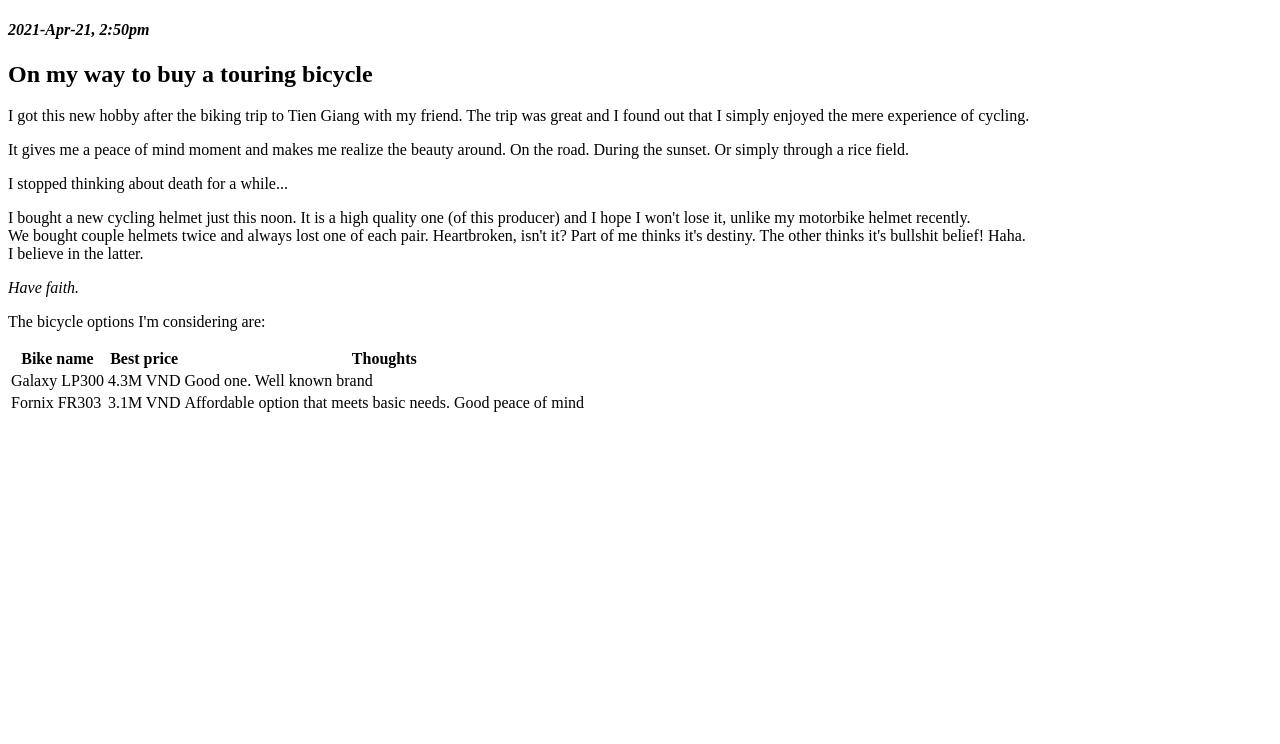
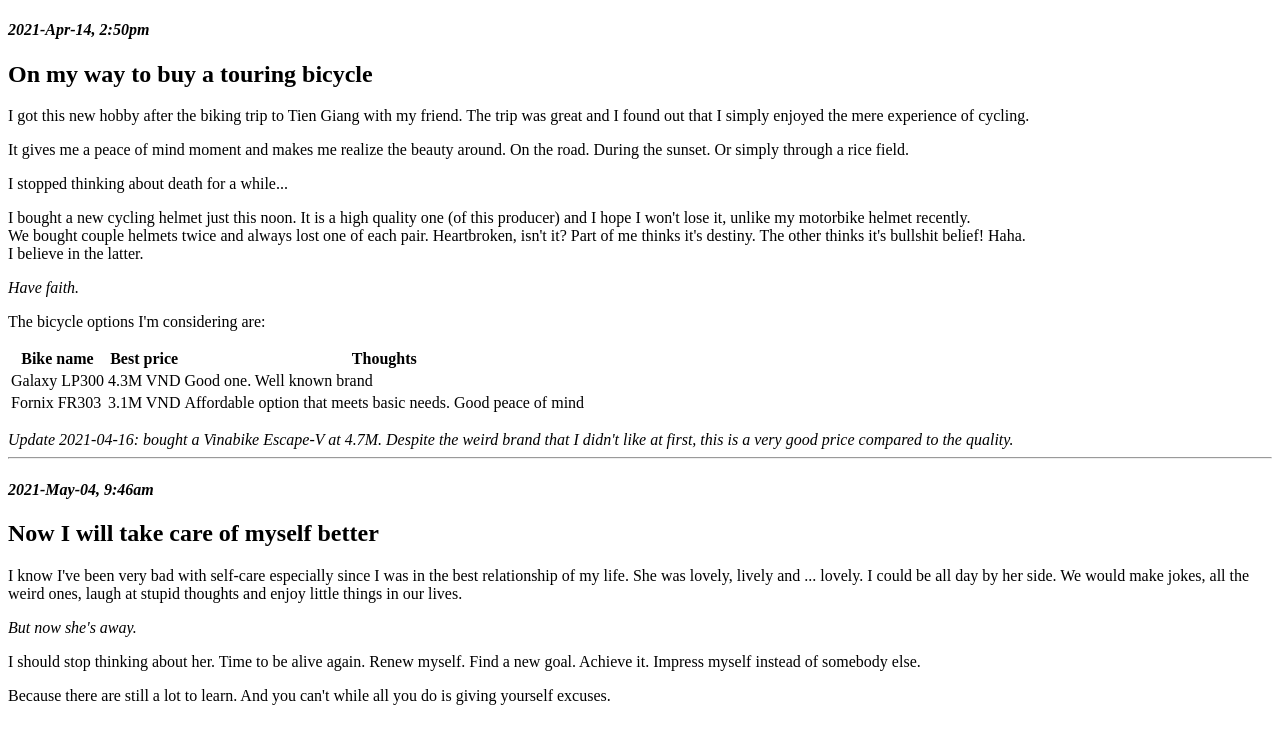
Before and after one commit to vespadini/first-page, a plain HTML site: page Blog.html in a window 1280 px wide. Drawn offline with Linux system fonts and the light colour scheme.

Commit message:
Blog added 2021-05-04

```diff
--- a/Blog.html
+++ b/Blog.html
@@ -7,7 +7,7 @@
 </head>
 
 <body>
-  <h4><em>2021-Apr-21, 2:50pm</em></h4>
+  <h4><em>2021-Apr-14, 2:50pm</em></h4>
   <h2>On my way to buy a touring bicycle</h2>
   <p>I got this new hobby after the biking trip to Tien Giang with my friend. The trip was great and I found out that I simply enjoyed the mere experience of cycling.</p>
   It gives me a peace of mind moment and makes me realize the beauty around. On the road. During the sunset. Or simply through a rice field.
@@ -39,6 +39,15 @@
       </tr>
     </tbody>
   </table></p>
+  <em>Update 2021-04-16: bought a Vinabike Escape-V at 4.7M. Despite the weird brand that I didn't like at first, this is a very good price compared to the quality.</em>
+  <hr>
+  <h4><em>2021-May-04, 9:46am</em></h4>
+  <h2>Now I will take care of myself better</h2>
+  <p>I know I've been very bad with self-care especially since I was in the best relationship of my life. She was lovely, lively and ... lovely. I could be all day by her side. We would make jokes, all the weird ones, laugh at stupid thoughts and enjoy little things in our lives.</p>
+  <p><em>But now she's away.</em></p>
+  <p>I should stop thinking about her. Time to be alive again. Renew myself. Find a new goal. Achieve it. Impress myself instead of somebody else.</p>
+  <p>Because there are still a lot to learn. And you can't while all you do is giving yourself excuses.</p>
+
 </body>
 
 </html>
```
Also changed, not shown: index.html (+1 -1 lines).
